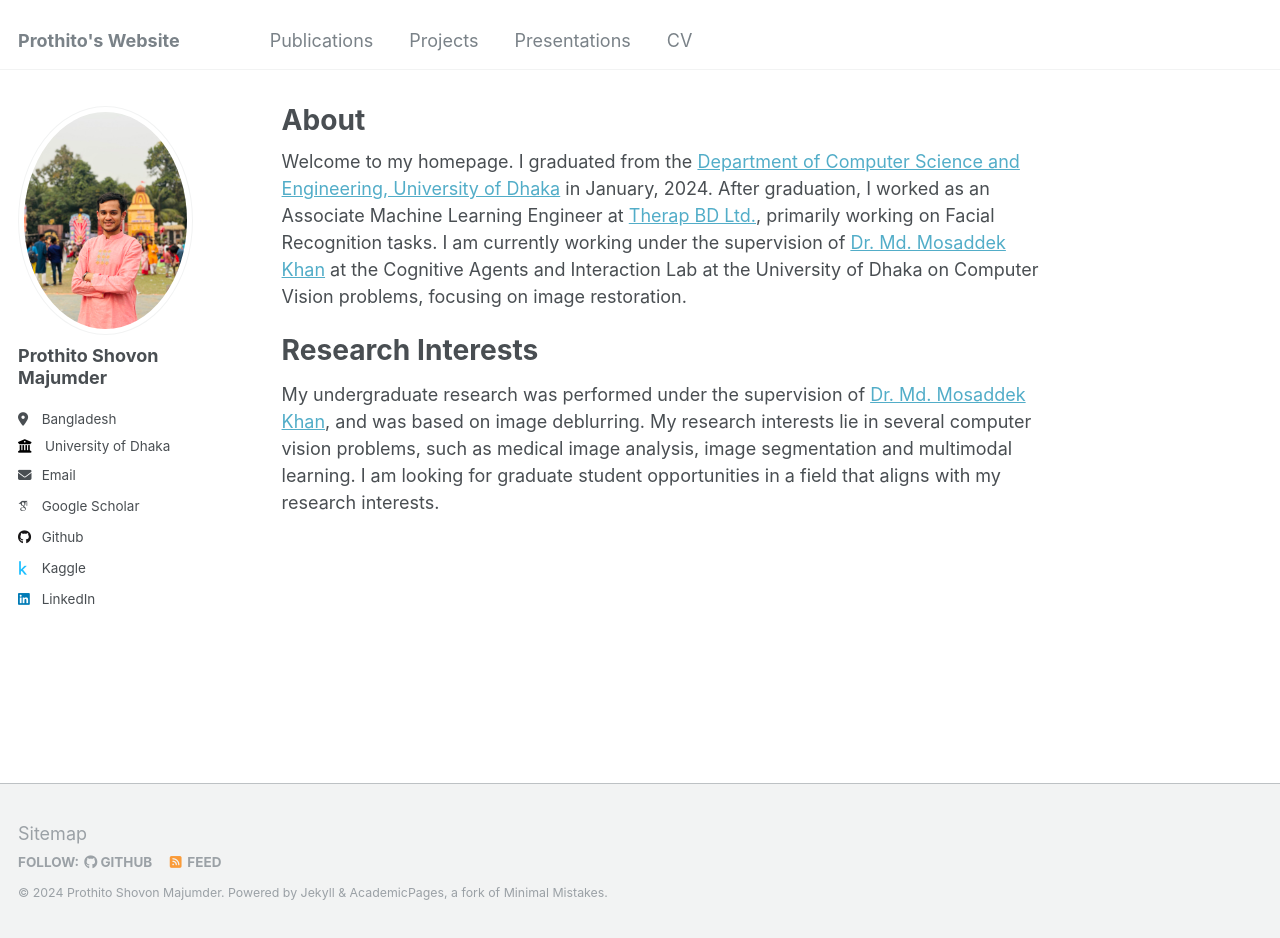
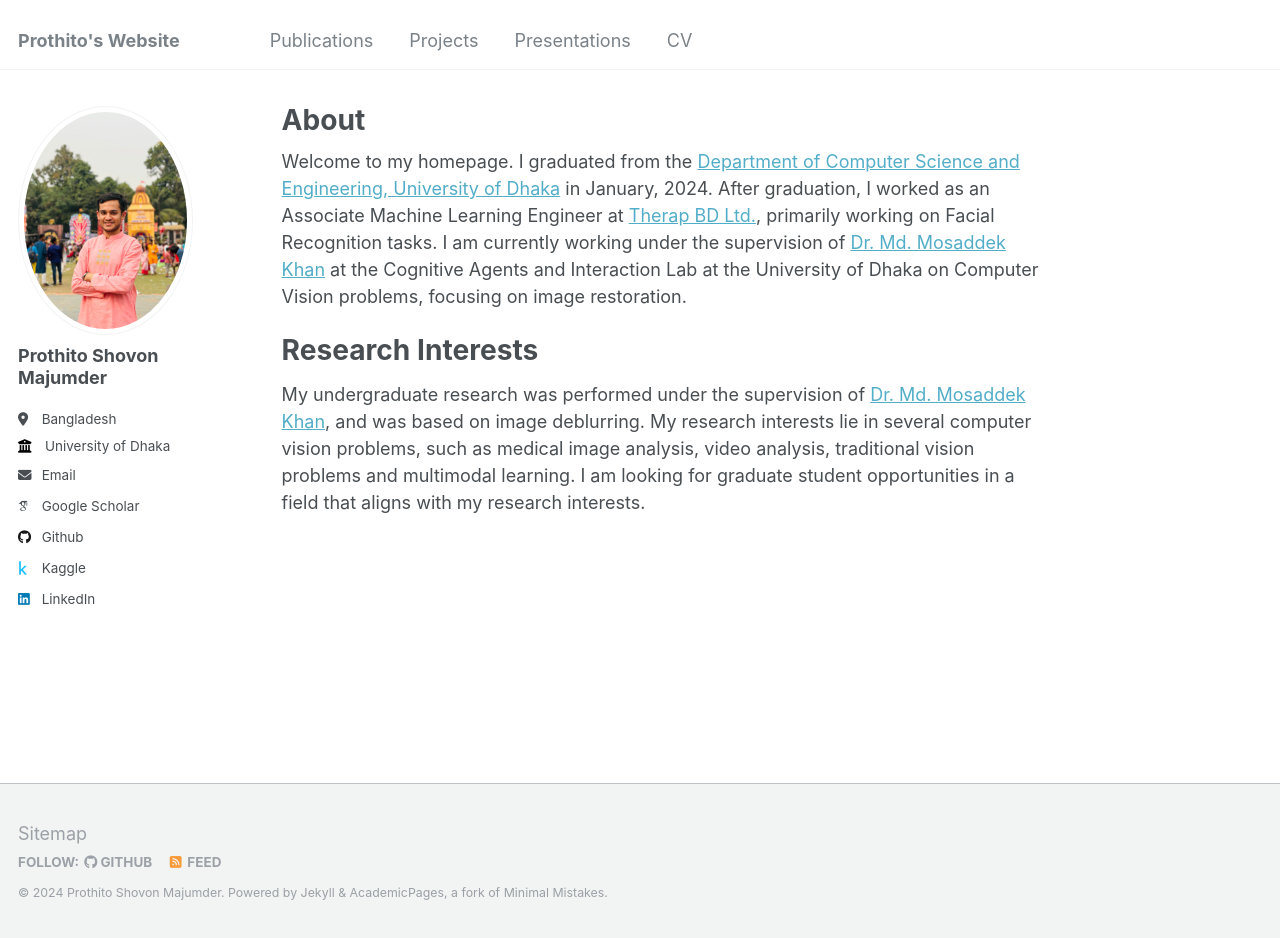
Before and after one commit to prothitoshovon/prothitoshovon.github.io, a Jekyll site: the page built from _pages/about.md, in a window 1280 px wide and 938 px high. Built offline with Jekyll 4.4.1, drawn with Linux system fonts in a browser that asks for light colours; some web fonts are replaced.

Commit message:
updating about section

```diff
--- a/_pages/about.md
+++ b/_pages/about.md
@@ -18,7 +18,7 @@
 
 
 # Research Interests
-My undergraduate research was performed under the supervision of [Dr. Md. Mosaddek Khan](https://mmkhansajeeb.com/), and was based on image deblurring. My research interests lie in several computer vision problems, such as medical image analysis, image segmentation and multimodal learning. I am looking for graduate student opportunities in a field that aligns with my research interests.
+My undergraduate research was performed under the supervision of [Dr. Md. Mosaddek Khan](https://mmkhansajeeb.com/), and was based on image deblurring. My research interests lie in several computer vision problems, such as medical image analysis, video analysis, traditional vision problems and multimodal learning. I am looking for graduate student opportunities in a field that aligns with my research interests.
 
 <!--Getting started
 ======
```
